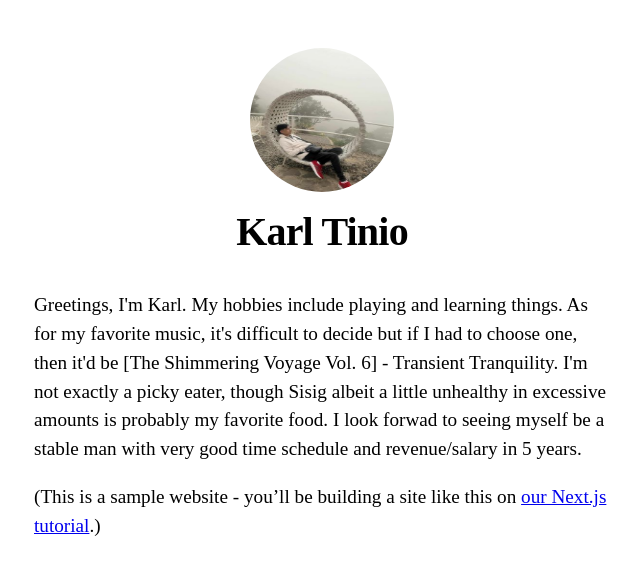
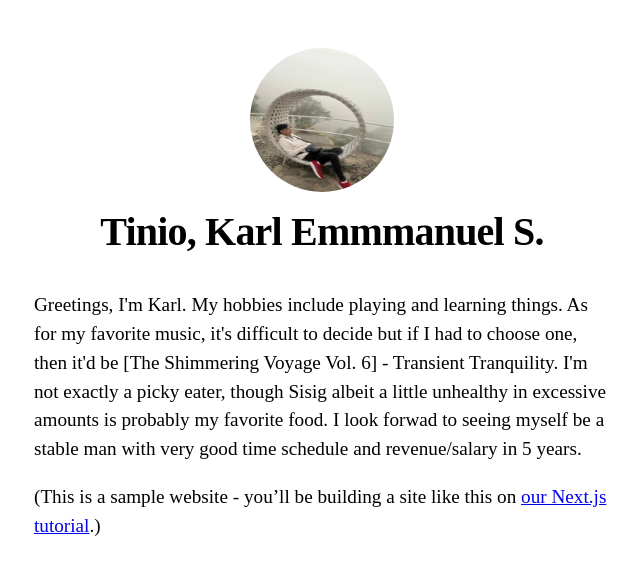
Before and after one commit to Haiseia/blog, a Next.js app: page / in a window 1280 px wide. Shown: the top 574 px of the page, without its empty margins (318-958 px from the left). Built offline with nearby package versions, Linux system fonts and the light colour scheme.

Commit message:
Update layout.js

```diff
--- a/components/layout.js
+++ b/components/layout.js
@@ -4,7 +4,7 @@ import styles from './layout.module.css';
 import utilStyles from '../styles/utils.module.css';
 import Link from 'next/link';
 
-const name = 'Karl Tinio';
+const name = 'Tinio, Karl Emmmanuel S.';
 export const siteTitle = 'Next.js Sample Website';
 
 export default function Layout({ children, home }) {
```
